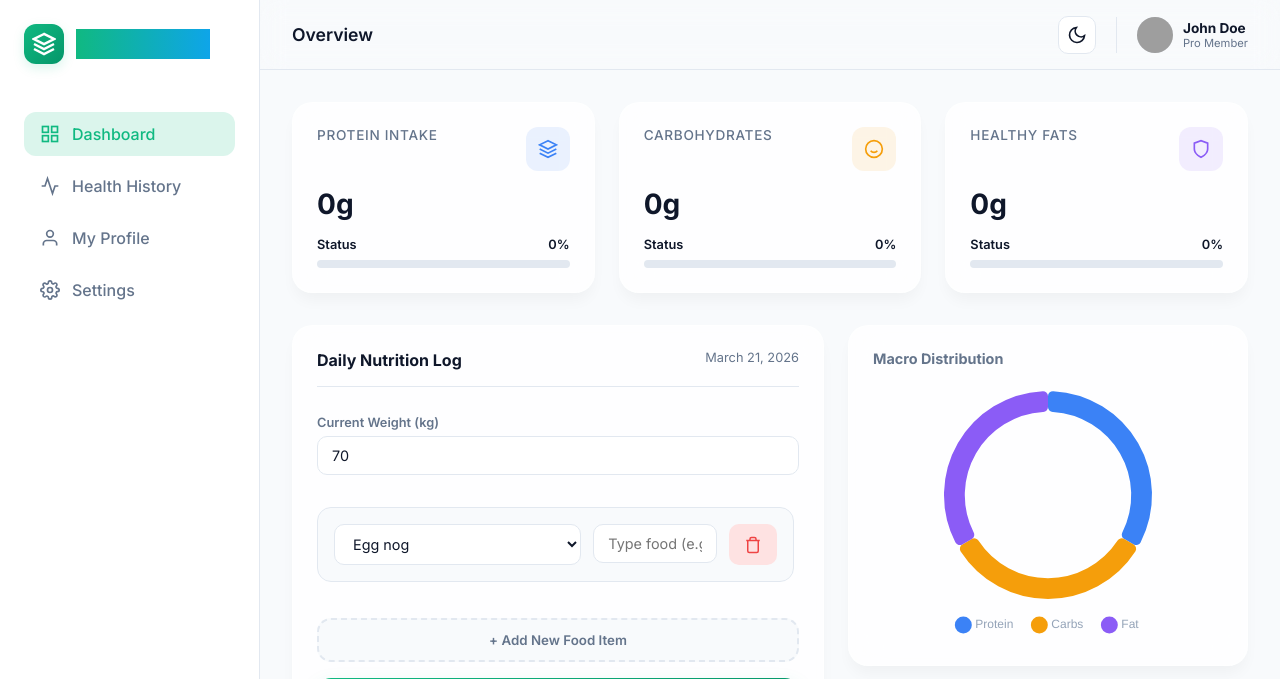
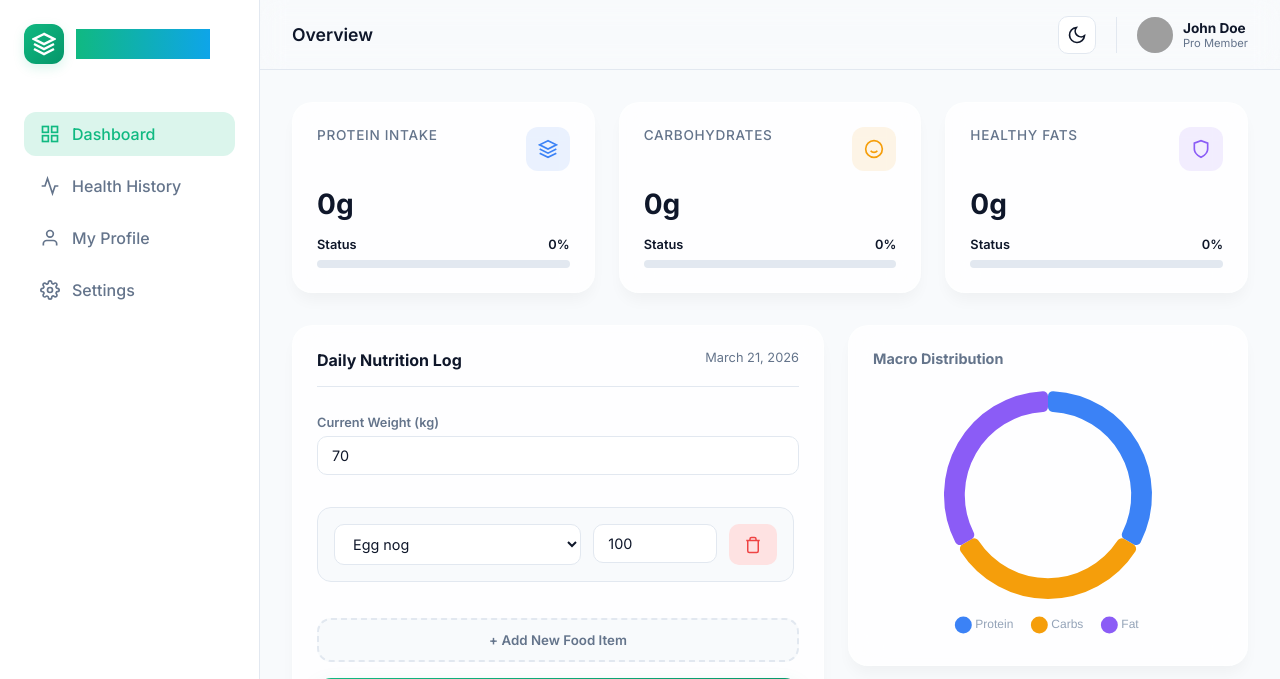
Before and after one commit to BitikRaushan/nutrition-dashboard-ai, a Flask app: page / in a window 1280 px wide. Shown: the top 679 px of the page. Run offline with Flask 3, Linux system fonts and the light colour scheme; grey boxes are pictures that could not be loaded.

Commit message:
Change input type from text to number for quantity

```diff
--- a/templates/index.html
+++ b/templates/index.html
@@ -680,7 +680,7 @@
                     </select>
                 </div>
                 <div>
-                <input type="text" class="f-item" placeholder="Type food (e.g. coffee, sandwich)">
+               <input type="number" class="f-qty" value="100" placeholder="Qty (g)">
 
                 </div>
                 <button class="btn-remove" onclick="this.parentElement.remove()">
```
